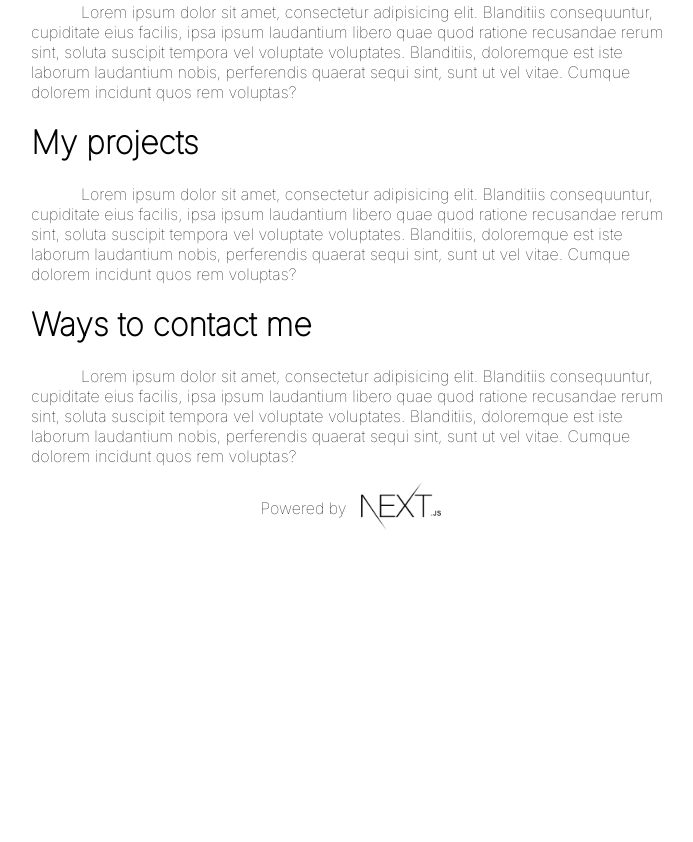
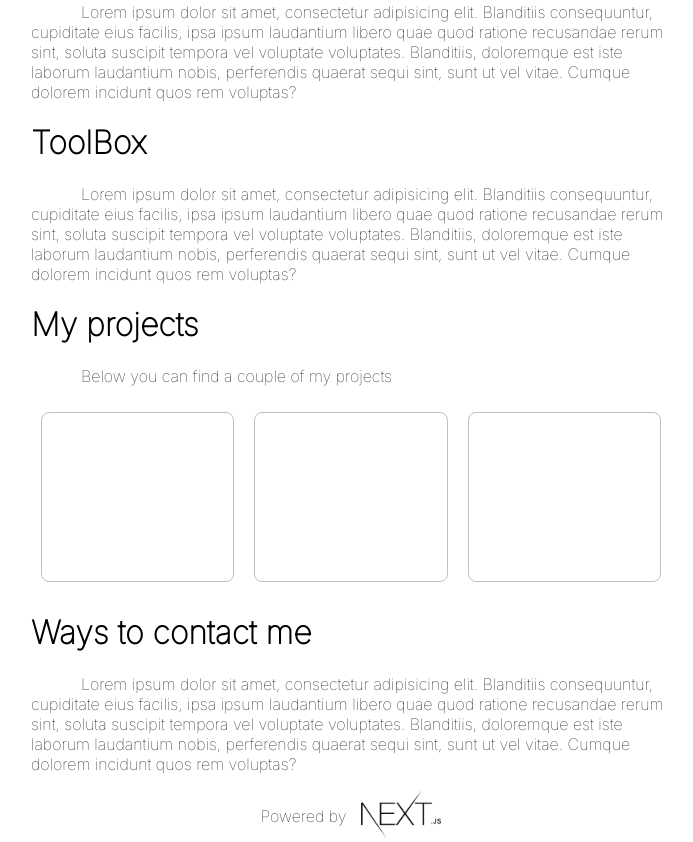
Before and after one commit to bl4drnnr/portfolio-page, a Next.js app in the folder portfolio-page/: page / in a window 1280 px wide. Shown: the part 880-1722 px from the top of the page, without its empty margins (289-982 px from the left). Before the commit the page ends 1414 px from the top, so only its background shows below. Built offline with nearby package versions, Linux system fonts and the light colour scheme.

Commit message:
project component

```diff
--- /dev/null
+++ b/portfolio-page/components/Project.js
@@ -0,0 +1,12 @@
+import Head from "next/head"
+import Link from "next/link"
+import Image from "next/image"
+import styles from "../styles/project.module.scss"
+
+export default function Home() {
+  return (
+    <div className={styles.container}>
+
+    </div>
+  )
+}
--- a/portfolio-page/pages/index.js
+++ b/portfolio-page/pages/index.js
@@ -1,6 +1,7 @@
 import Head from "next/head"
 import Link from "next/link"
 import Image from "next/image"
+import Project from "../components/Project"
 import styles from "../styles/Home.module.scss"
 
 export default function Home() {
@@ -38,8 +39,15 @@ export default function Home() {
         <div className={styles.contentBox}>
           <h1>About me</h1>
           <p>Lorem ipsum dolor sit amet, consectetur adipisicing elit. Blanditiis consequuntur, cupiditate eius facilis, ipsa ipsum laudantium libero quae quod ratione recusandae rerum sint, soluta suscipit tempora vel voluptate voluptates. Blanditiis, doloremque est iste laborum laudantium nobis, perferendis quaerat sequi sint, sunt ut vel vitae. Cumque dolorem incidunt quos rem voluptas?</p>
+          <h1>ToolBox</h1>
+          <p>Lorem ipsum dolor sit amet, consectetur adipisicing elit. Blanditiis consequuntur, cupiditate eius facilis, ipsa ipsum laudantium libero quae quod ratione recusandae rerum sint, soluta suscipit tempora vel voluptate voluptates. Blanditiis, doloremque est iste laborum laudantium nobis, perferendis quaerat sequi sint, sunt ut vel vitae. Cumque dolorem incidunt quos rem voluptas?</p>
           <h1>My projects</h1>
-          <p>Lorem ipsum dolor sit amet, consectetur adipisicing elit. Blanditiis consequuntur, cupiditate eius facilis, ipsa ipsum laudantium libero quae quod ratione recusandae rerum sint, soluta suscipit tempora vel voluptate voluptates. Blanditiis, doloremque est iste laborum laudantium nobis, perferendis quaerat sequi sint, sunt ut vel vitae. Cumque dolorem incidunt quos rem voluptas?</p>
+          <p>Below you can find a couple of my projects</p>
+          <div className={styles.projectBox}>
+            <Project />
+            <Project />
+            <Project />
+          </div>
           <h1>Ways to contact me</h1>
           <p>Lorem ipsum dolor sit amet, consectetur adipisicing elit. Blanditiis consequuntur, cupiditate eius facilis, ipsa ipsum laudantium libero quae quod ratione recusandae rerum sint, soluta suscipit tempora vel voluptate voluptates. Blanditiis, doloremque est iste laborum laudantium nobis, perferendis quaerat sequi sint, sunt ut vel vitae. Cumque dolorem incidunt quos rem voluptas?</p>
         </div>
--- a/portfolio-page/styles/Home.module.scss
+++ b/portfolio-page/styles/Home.module.scss
@@ -64,6 +64,10 @@
     height: 100%;
     width: 50%;
     margin: 0 auto;
+
+    .projectBox {
+      display: flex;
+    }
   }
 }
 
--- /dev/null
+++ b/portfolio-page/styles/project.module.scss
@@ -0,0 +1,7 @@
+.container {
+  width: 315px;
+  height: 170px;
+  border: 1px solid rgba(0, 0, 0, 0.25);
+  border-radius: 8px;
+  margin: 10px;
+}
```
